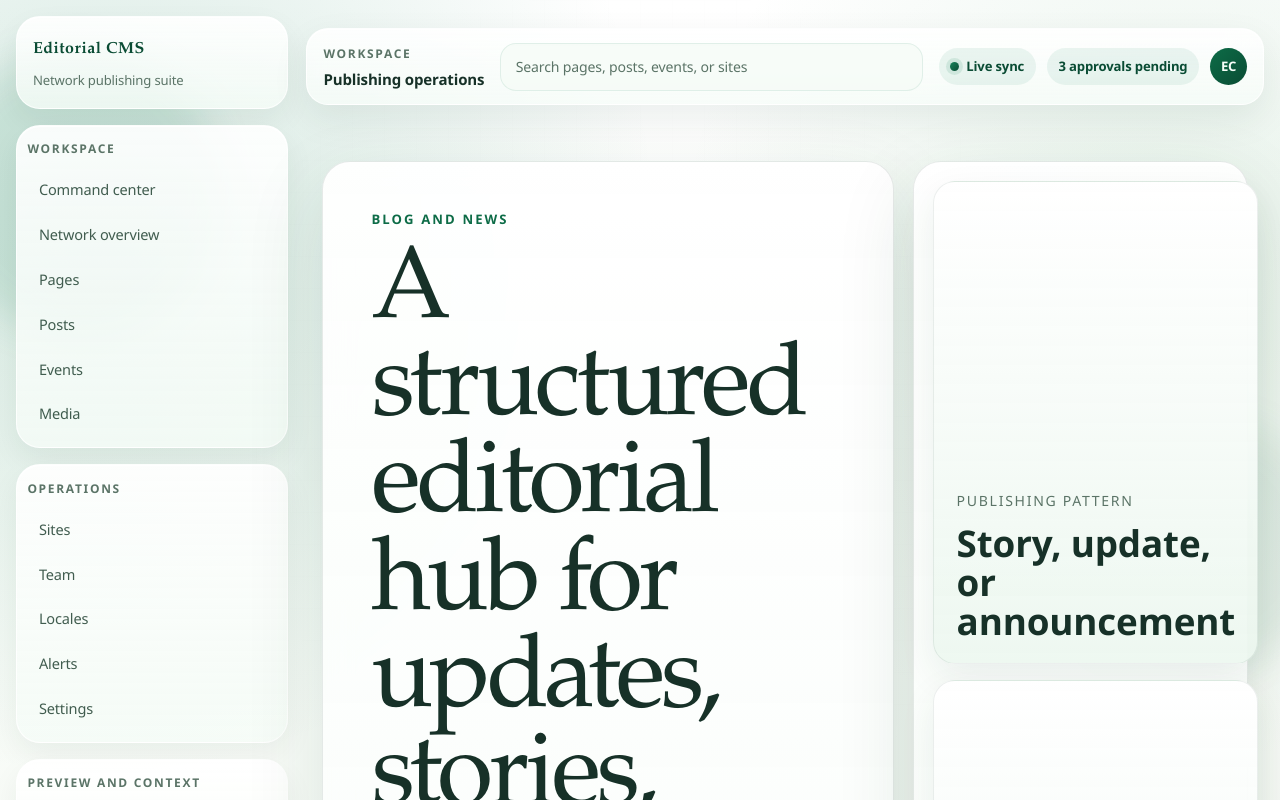
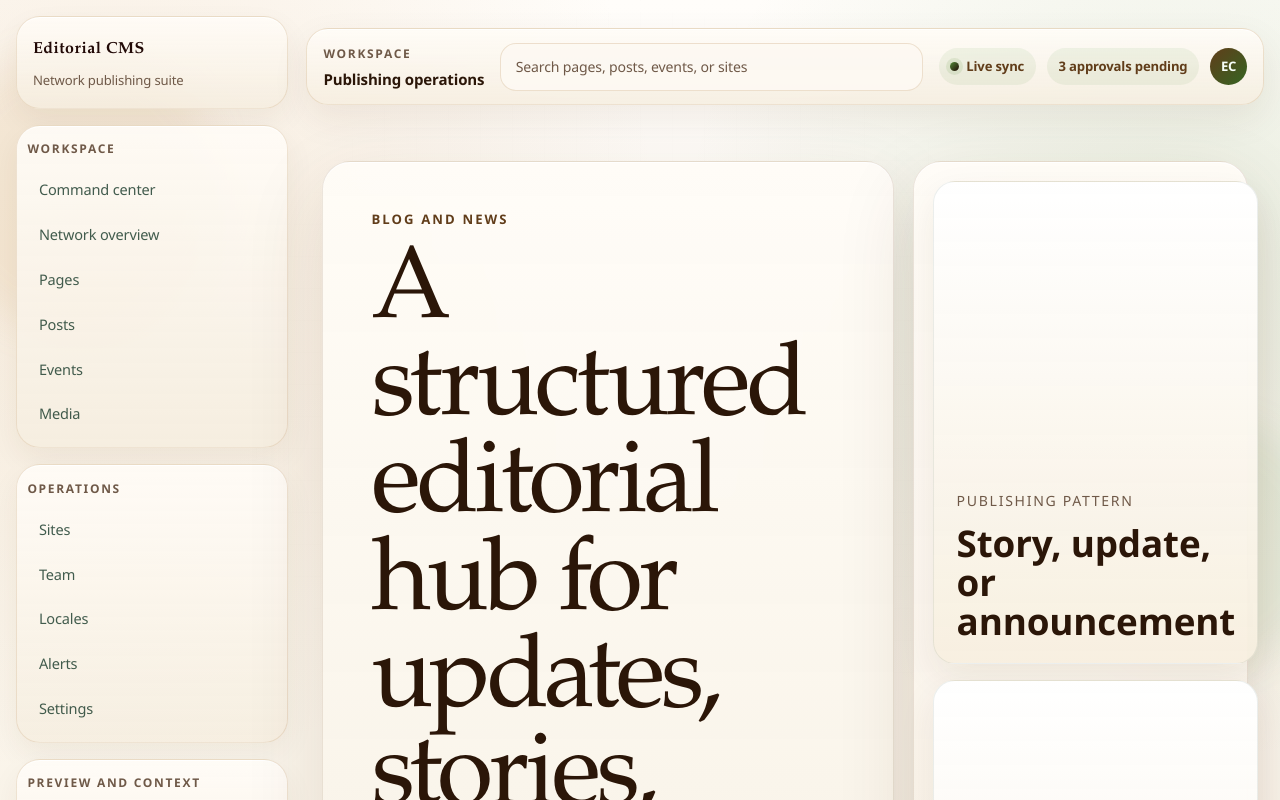
Before and after one commit to rajat1155-rrrkk/Editorial-CMS, a Next.js app: page /blog in a window 1280 px wide. Shown: the top 800 px of the page. Built offline with nearby package versions, Linux system fonts and the light colour scheme.

Commit message:
Shift shared palette toward earth tones

```diff
--- a/app/globals.css
+++ b/app/globals.css
@@ -1,21 +1,21 @@
 @import "tailwindcss";
 
 :root {
-  --bg: #f5faf4;
-  --bg-deep: #e5f1e8;
-  --surface: rgba(255, 255, 255, 0.84);
-  --surface-strong: #ffffff;
-  --surface-tint: rgba(236, 247, 239, 0.9);
-  --ink: #173128;
-  --muted: #5b7467;
-  --accent: #18845b;
-  --accent-strong: #0d6c47;
-  --accent-deep: #0a4c34;
-  --accent-soft: rgba(24, 132, 91, 0.12);
-  --line: rgba(23, 49, 40, 0.1);
-  --line-strong: rgba(23, 49, 40, 0.18);
-  --shadow: 0 26px 80px rgba(20, 62, 44, 0.12);
-  --shadow-soft: 0 14px 36px rgba(19, 61, 43, 0.08);
+  --bg: #f8f1e4;
+  --bg-deep: #efe0c6;
+  --surface: rgba(255, 252, 247, 0.88);
+  --surface-strong: #fffdf8;
+  --surface-tint: rgba(247, 239, 223, 0.92);
+  --ink: #2b1608;
+  --muted: #6f5948;
+  --accent: #528a36;
+  --accent-strong: #356523;
+  --accent-deep: #210906;
+  --accent-soft: rgba(82, 138, 54, 0.12);
+  --line: rgba(97, 61, 26, 0.12);
+  --line-strong: rgba(97, 61, 26, 0.22);
+  --shadow: 0 26px 80px rgba(75, 44, 17, 0.12);
+  --shadow-soft: 0 14px 36px rgba(75, 44, 17, 0.08);
 }
 
 * {
@@ -31,9 +31,9 @@ body {
   min-height: 100vh;
   color: var(--ink);
   background:
-    radial-gradient(circle at 8% 10%, rgba(24, 132, 91, 0.18), transparent 24%),
-    radial-gradient(circle at 92% 12%, rgba(91, 170, 116, 0.14), transparent 22%),
-    linear-gradient(180deg, #ffffff 0%, var(--bg) 48%, var(--bg-deep) 100%);
+    radial-gradient(circle at 8% 10%, rgba(212, 163, 102, 0.18), transparent 24%),
+    radial-gradient(circle at 92% 12%, rgba(82, 138, 54, 0.12), transparent 22%),
+    linear-gradient(180deg, #fffdfa 0%, var(--bg) 48%, var(--bg-deep) 100%);
   font-family:
     "Avenir Next",
     "Segoe UI",
@@ -59,7 +59,7 @@ body::before {
   width: 18rem;
   height: 18rem;
   border-radius: 999px;
-  background: rgba(24, 132, 91, 0.12);
+  background: rgba(212, 163, 102, 0.12);
 }
 
 body::after {
@@ -68,7 +68,7 @@ body::after {
   width: 16rem;
   height: 16rem;
   border-radius: 999px;
-  background: rgba(13, 108, 71, 0.08);
+  background: rgba(82, 138, 54, 0.08);
 }
 
 a {
@@ -87,8 +87,8 @@ a {
   inset: 0;
   pointer-events: none;
   background-image:
-    linear-gradient(rgba(24, 132, 91, 0.04) 1px, transparent 1px),
-    linear-gradient(90deg, rgba(24, 132, 91, 0.04) 1px, transparent 1px);
+    linear-gradient(rgba(97, 61, 26, 0.035) 1px, transparent 1px),
+    linear-gradient(90deg, rgba(97, 61, 26, 0.035) 1px, transparent 1px);
   background-size: 32px 32px;
   mask-image: radial-gradient(circle at center, black 28%, transparent 88%);
   opacity: 0.18;
@@ -151,24 +151,24 @@ h3,
   justify-content: space-between;
   gap: 1rem;
   padding: 0.85rem 1rem;
-  border: 1px solid rgba(255, 255, 255, 0.82);
+  border: 1px solid rgba(214, 188, 152, 0.42);
   border-radius: 22px;
   background:
-    linear-gradient(180deg, rgba(255, 255, 255, 0.88), rgba(246, 252, 248, 0.8));
+    linear-gradient(180deg, rgba(255, 252, 247, 0.92), rgba(245, 237, 223, 0.84));
   backdrop-filter: blur(16px);
   box-shadow:
-    0 14px 36px rgba(18, 56, 39, 0.08),
+    0 14px 36px rgba(75, 44, 17, 0.08),
     inset 0 1px 0 rgba(255, 255, 255, 0.9);
 }
 
 .sidebar-card,
 .sidebar-group {
-  border: 1px solid rgba(255, 255, 255, 0.78);
+  border: 1px solid rgba(214, 188, 152, 0.38);
   border-radius: 24px;
   background:
-    linear-gradient(180deg, rgba(255, 255, 255, 0.9), rgba(245, 252, 247, 0.8));
+    linear-gradient(180deg, rgba(255, 252, 247, 0.92), rgba(245, 237, 223, 0.84));
   box-shadow:
-    0 12px 30px rgba(18, 56, 39, 0.06),
+    0 12px 30px rgba(75, 44, 17, 0.06),
     inset 0 1px 0 rgba(255, 255, 255, 0.92);
 }
 
@@ -216,15 +216,15 @@ h3,
 }
 
 .sidebar-group a:hover {
-  background: rgba(24, 132, 91, 0.08);
+  background: rgba(82, 138, 54, 0.08);
   color: var(--accent-deep);
   transform: translateX(2px);
 }
 
 .sidebar-group a.is-active {
-  background: rgba(24, 132, 91, 0.11);
+  background: rgba(82, 138, 54, 0.12);
   color: var(--accent-deep);
-  box-shadow: inset 0 0 0 1px rgba(24, 132, 91, 0.08);
+  box-shadow: inset 0 0 0 1px rgba(82, 138, 54, 0.08);
 }
 
 .sidebar-status strong {
@@ -256,7 +256,7 @@ h3,
 
 .site-footer-mark {
   margin: 0;
-  color: rgba(18, 94, 66, 0.92);
+  color: rgba(97, 61, 26, 0.92);
   font-size: 0.82rem;
   font-weight: 700;
   letter-spacing: 0.16em;
@@ -283,8 +283,8 @@ h3,
   min-width: 220px;
   padding: 0.78rem 0.9rem;
   border-radius: 16px;
-  border: 1px solid rgba(24, 132, 91, 0.1);
-  background: rgba(247, 252, 248, 0.92);
+  border: 1px solid rgba(214, 188, 152, 0.42);
+  background: rgba(253, 249, 243, 0.94);
   color: var(--muted);
   font-size: 0.88rem;
 }
@@ -302,8 +302,8 @@ h3,
   gap: 0.45rem;
   padding: 0.52rem 0.72rem;
   border-radius: 999px;
-  background: rgba(24, 132, 91, 0.08);
-  color: var(--accent-deep);
+  background: rgba(82, 138, 54, 0.08);
+  color: #613d1a;
   font-size: 0.82rem;
   font-weight: 700;
 }
@@ -313,7 +313,7 @@ h3,
   height: 0.55rem;
   border-radius: 999px;
   background: linear-gradient(135deg, var(--accent), var(--accent-deep));
-  box-shadow: 0 0 0 4px rgba(24, 132, 91, 0.12);
+  box-shadow: 0 0 0 4px rgba(82, 138, 54, 0.12);
 }
 
 .utility-avatar {
@@ -323,7 +323,7 @@ h3,
   width: 2.3rem;
   height: 2.3rem;
   border-radius: 999px;
-  background: linear-gradient(135deg, var(--accent-strong), var(--accent-deep));
+  background: linear-gradient(135deg, #613d1a, var(--accent-strong));
   color: #f7fff9;
   font-size: 0.82rem;
   font-weight: 700;
@@ -360,7 +360,7 @@ h3,
   border: 1px solid var(--line);
   border-radius: 28px;
   background:
-    linear-gradient(180deg, rgba(255, 255, 255, 0.94), rgba(249, 253, 250, 0.88));
+    linear-gradient(180deg, rgba(255, 252, 247, 0.96), rgba(246, 239, 226, 0.9));
   backdrop-filter: blur(14px);
   box-shadow:
     var(--shadow),
@@ -414,7 +414,7 @@ h3,
 .eyebrow,
 .card-eyebrow {
   margin: 0 0 1rem;
-  color: var(--accent-strong);
+  color: #613d1a;
   font-size: 0.82rem;
   font-weight: 700;
   letter-spacing: 0.16em;
```
